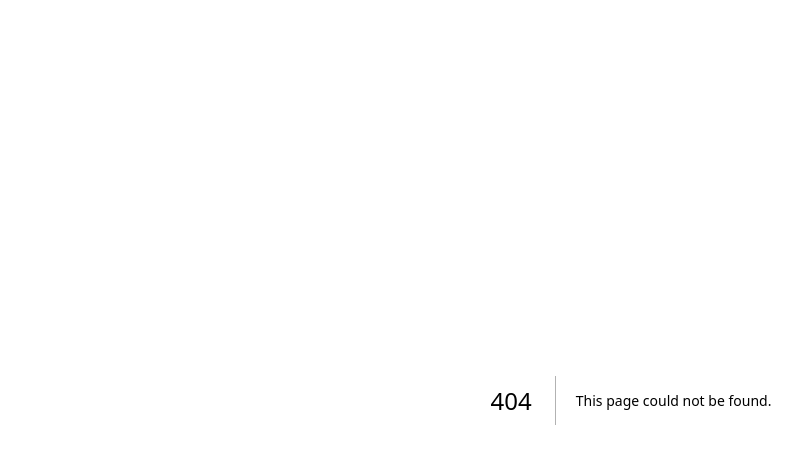
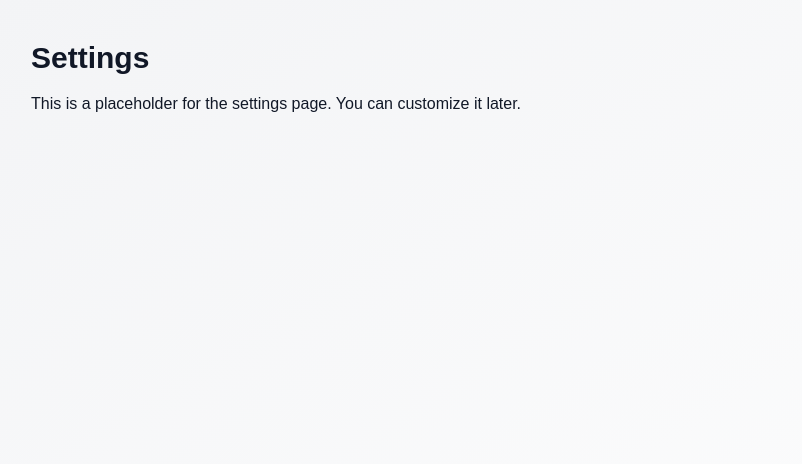
Before and after one commit to M1ngsan636/audit-tracker, a Next.js app: page /settings in a window 1280 px wide. Before the commit this address had no page. Shown: the top 464 px of the page, without its empty margins (9-811 px from the left). Built offline with nearby package versions, Linux system fonts and the light colour scheme.

Commit message:
Create page.tsx

```diff
--- /dev/null
+++ b/src/app/settings/page.tsx
@@ -0,0 +1,8 @@
+export default function SettingsPage() {
+  return (
+    <div className="min-h-screen p-10 bg-gradient-to-br from-gray-100 to-white dark:from-black dark:to-gray-900 text-gray-900 dark:text-white">
+      <h1 className="text-3xl font-bold mb-4">Settings</h1>
+      <p>This is a placeholder for the settings page. You can customize it later.</p>
+    </div>
+  );
+}
```
